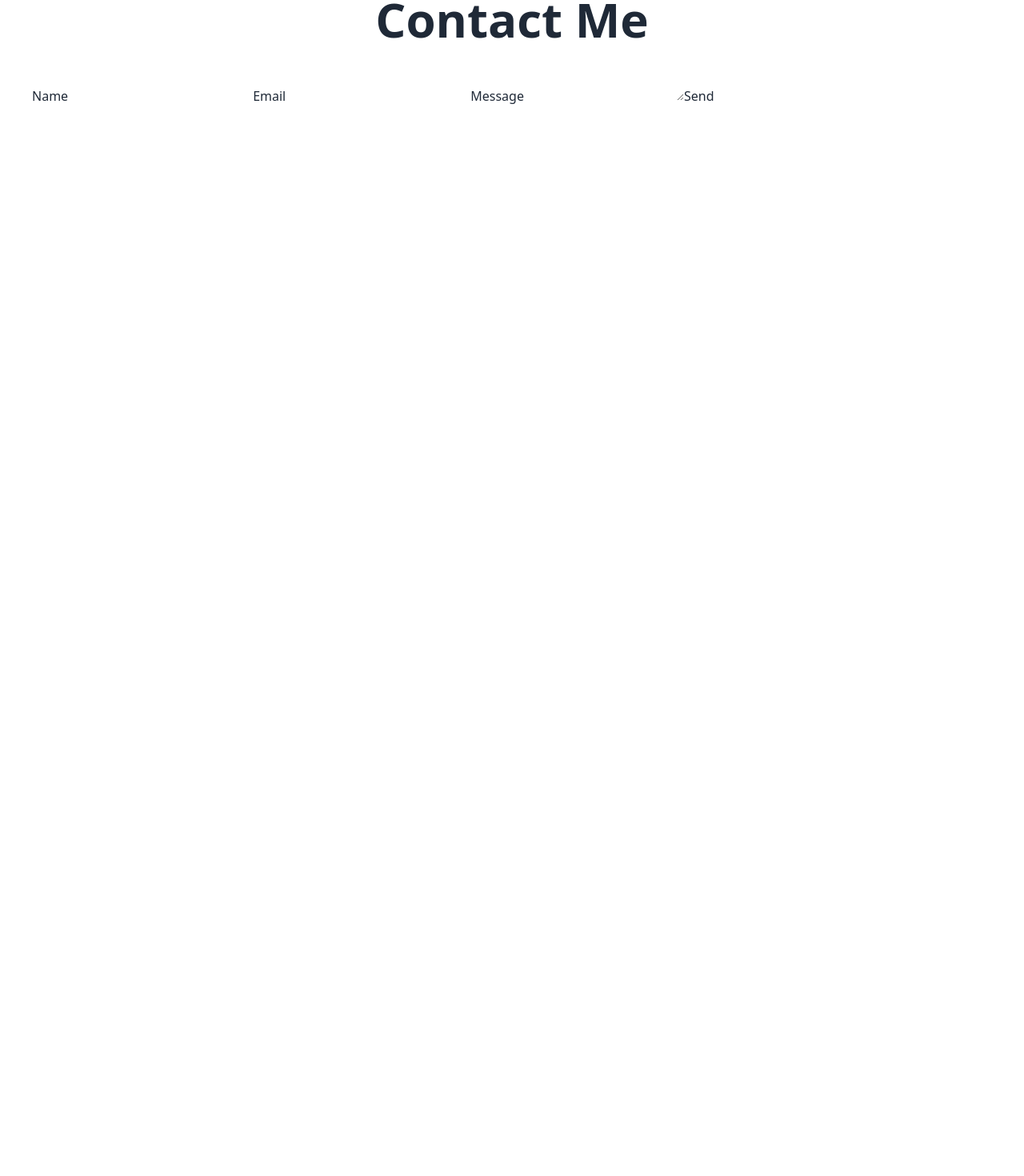
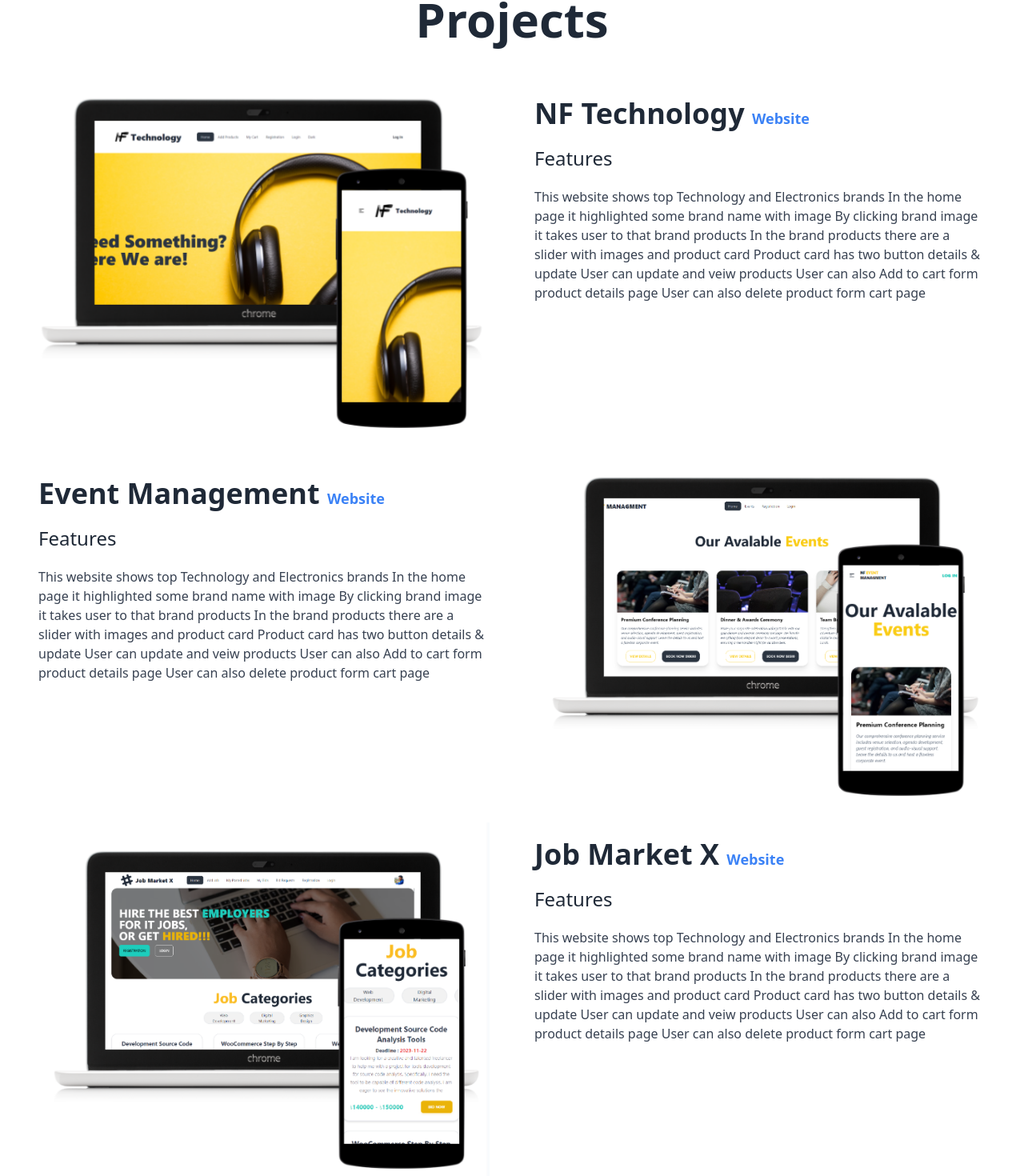
Before and after one commit to NFRIDOY/nfridoy-portfolio, a React (Vite) app: page / in a window 1280 px wide. Shown: the part 922-2392 px from the top of the page at 80% size. Before the commit the page ends 1070 px from the top, so only its background shows below. Built offline with nearby package versions, Linux system fonts and the light colour scheme.

Commit message:
Proj on home page

```diff
--- a/src/pages/Home/Home.jsx
+++ b/src/pages/Home/Home.jsx
@@ -3,6 +3,10 @@ import ContactMe from "../../components/ContactMe/ContactMe";
 import Education from "../../components/Education/Education";
 import MainHeader from "../../components/Headers/MainHeader";
 import Container from './../../components/Containers/Container';
+
+import brandShop from '../../assets/images/projects/brandShop.png'
+import eventManagementPCMob from '../../assets/images/projects/eventManagementPCMob.png'
+import jobMarketPCMob from '../../assets/images/projects/jobMarketPCMob.png'
 
 
 export default function Home() {
@@ -14,12 +18,95 @@ export default function Home() {
                     Education
                 </MainHeader>
                 <Education></Education>
-                <MainHeader>
+                <div>
+                    <MainHeader>
+                        Projects
+                    </MainHeader>
+                    <Container>
+                        <section className='my-10 '>
+                            <section className='flex flex-col md:flex-row gap-10'>
+                                <div className='p-2 md:w-1/2'>
+                                    <img src={brandShop} alt="" />
+                                </div>
+                                <div className='p-2 md:w-1/2 mb-4'>
+                                    <h1 className='text-4xl my-5 font-bold'>
+                                        NF Technology <a href='https://brand-shop-ed6ff.web.app' className='text-lg text-blue-500' >Website</a>
+                                    </h1>
+                                    <h1 className='text-2xl my-5'>
+                                        Features
+                                    </h1>
+                                    <p className='text-base text-gray-700'>
+                                        This website shows top Technology and Electronics brands
+                                        In the home page it highlighted some brand name with image
+                                        By clicking brand image it takes user to that brand products
+                                        In the brand products there are a slider with images and product card
+                                        Product card has two button details & update
+                                        User can update and veiw products
+                                        User can also Add to cart form product details page
+                                        User can also delete product form cart page
+                                    </p>
+
+                                </div>
+                            </section>
+                            <section className='flex flex-col md:flex-row-reverse gap-10'>
+                                <div className='p-2 md:w-1/2'>
+                                    <img src={eventManagementPCMob} alt="" />
+                                </div>
+                                <div className='p-2 md:w-1/2 mb-4'>
+                                    <h1 className='text-4xl my-5 font-bold'>
+                                        Event Management  <a href='https://event-management-69fb5.web.app' className='text-lg text-blue-500' >Website</a>
+                                    </h1>
+                                    <h1 className='text-2xl my-5'>
+                                        Features
+                                    </h1>
+                                    <p className='text-base text-gray-700'>
+                                        This website shows top Technology and Electronics brands
+                                        In the home page it highlighted some brand name with image
+                                        By clicking brand image it takes user to that brand products
+                                        In the brand products there are a slider with images and product card
+                                        Product card has two button details & update
+                                        User can update and veiw products
+                                        User can also Add to cart form product details page
+                                        User can also delete product form cart page
+                                    </p>
+
+                                </div>
+                            </section>
+                            <section className='flex flex-col md:flex-row gap-10'>
+                                <div className='p-2 md:w-1/2'>
+                                    <img src={jobMarketPCMob} alt="" />
+                                </div>
+                                <div className='p-2 md:w-1/2 mb-4'>
+                                    <h1 className='text-4xl my-5 font-bold'>
+                                        Job Market X <a href='https://job-market-x.web.app' className='text-lg text-blue-500' >Website</a>
+                                    </h1>
+                                    <h1 className='text-2xl my-5'>
+                                        Features
+                                    </h1>
+                                    <p className='text-base text-gray-700'>
+                                        This website shows top Technology and Electronics brands
+                                        In the home page it highlighted some brand name with image
+                                        By clicking brand image it takes user to that brand products
+                                        In the brand products there are a slider with images and product card
+                                        Product card has two button details & update
+                                        User can update and veiw products
+                                        User can also Add to cart form product details page
+                                        User can also delete product form cart page
+                                    </p>
+
+                                </div>
+                            </section>
+
+
+                        </section>
+                    </Container>
+                </div>
+                {/* <MainHeader>
                     <div id="#ContactMe">
                         Contact Me
                     </div>
                 </MainHeader>
-                <ContactMe></ContactMe>
+                <ContactMe></ContactMe> */}
             </Container>
         </div>
     )
```
